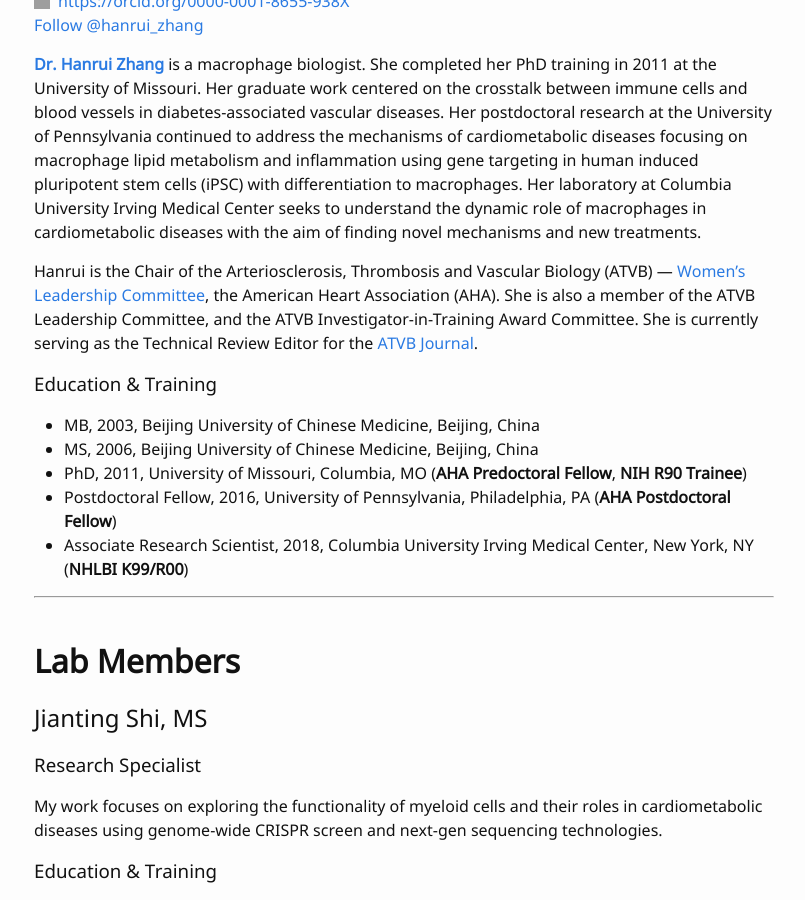
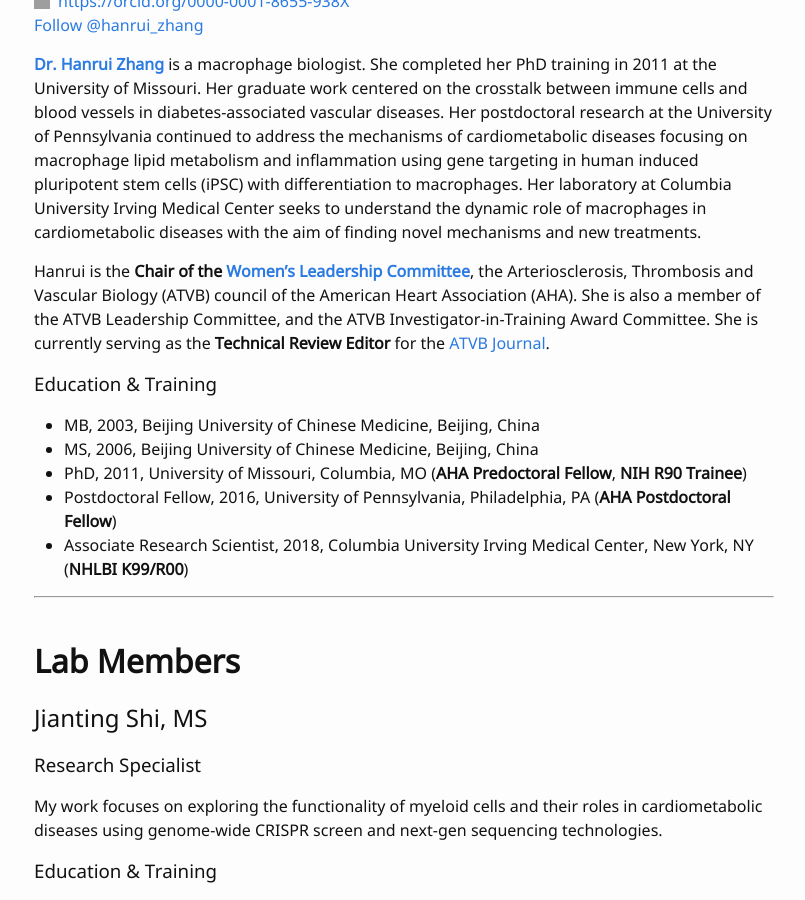
Before and after one commit to hanruizhang/zhanglab, a Jekyll site: the page built from 2_People.md, in a window 1280 px wide and 900 px high, scrolled down 479 px. Shown: the whole window, without its empty margins (236-1041 px from the left). Built offline with Jekyll 4.4.1, drawn with Linux system fonts in a browser that asks for light colours; comment, search, counter and statistics services are not loaded; grey boxes are pictures that could not be loaded.

Commit message:
Update 2_People.md

```diff
--- a/2_People.md
+++ b/2_People.md
@@ -19,7 +19,7 @@ nav: true
 
 **[Dr. Hanrui Zhang](https://www.columbiacardiology.org/profile/hanrui-zhang-phd)** is a macrophage biologist. She completed her PhD training in 2011 at the University of Missouri. Her graduate work centered on the crosstalk between immune cells and blood vessels in diabetes-associated vascular diseases. Her postdoctoral research at the University of Pennsylvania continued to address the mechanisms of cardiometabolic diseases focusing on macrophage lipid metabolism and inflammation using gene targeting in human induced pluripotent stem cells (iPSC) with differentiation to macrophages. Her laboratory at Columbia University Irving Medical Center seeks to understand the dynamic role of macrophages in cardiometabolic diseases with the aim of finding novel mechanisms and new treatments.
 
-Hanrui is the Chair of the Arteriosclerosis, Thrombosis and Vascular Biology (ATVB) — [Women's Leadership Committee](https://professional.heart.org/en/partners/scientific-councils/atvb/womens-leadership-committee), the American Heart Association (AHA). She is also a member of the ATVB Leadership Committee, and the ATVB Investigator-in-Training Award Committee. She is currently serving as the Technical Review Editor for the [ATVB Journal](https://www.ahajournals.org/atvb/editorial-board).
+Hanrui is the **Chair of the [Women's Leadership Committee](https://professional.heart.org/en/partners/scientific-councils/atvb/womens-leadership-committee)**, the Arteriosclerosis, Thrombosis and Vascular Biology (ATVB) council of the American Heart Association (AHA). She is also a member of the ATVB Leadership Committee, and the ATVB Investigator-in-Training Award Committee. She is currently serving as the **Technical Review Editor** for the [ATVB Journal](https://www.ahajournals.org/atvb/editorial-board).
 
 ### Education & Training
 - MB, 2003, Beijing University of Chinese Medicine, Beijing, China
```
